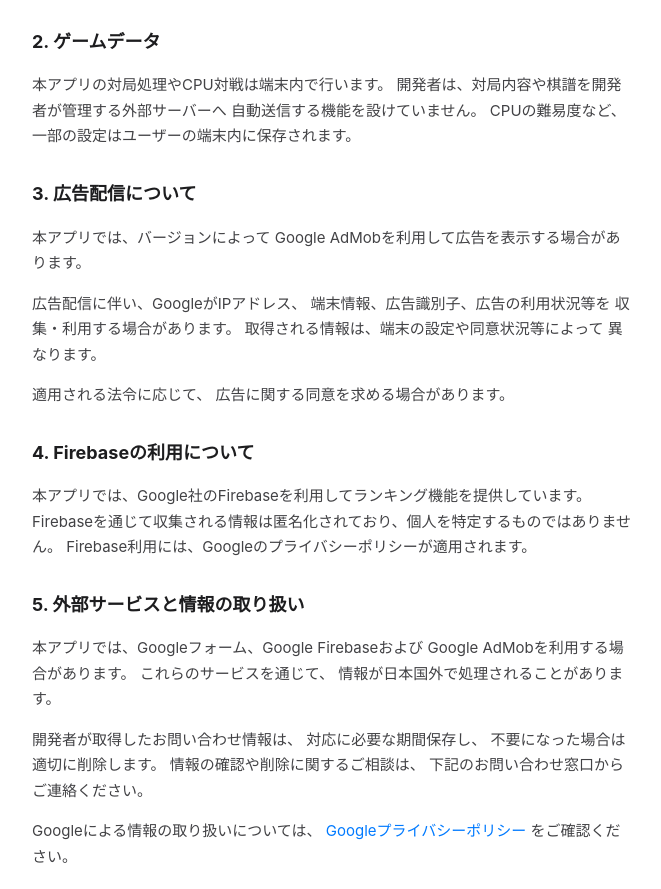
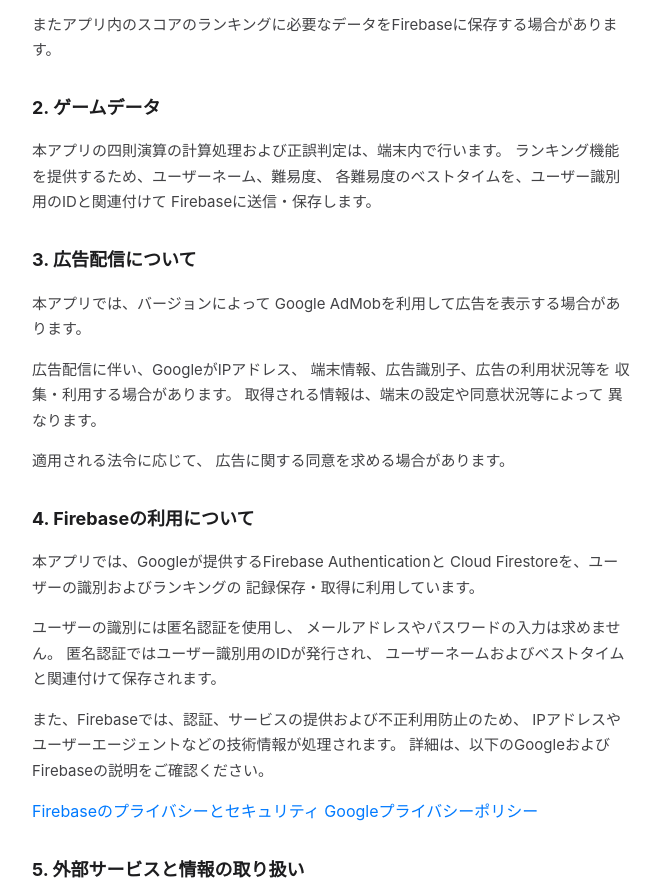
Before and after one commit to app0120333555/Nbasearithmetic, a plain HTML site: page privacy.html in a window 1280 px wide. Shown: the part 1200-2089 px from the top of the page, without its empty margins (308-969 px from the left). Drawn offline with Linux system fonts and the light colour scheme.

Commit message:
privacy.html

```diff
--- a/privacy.html
+++ b/privacy.html
@@ -118,13 +118,16 @@
         取得した情報は、お問い合わせへの回答、
         不具合への対応およびアプリの改善に利用します。
     </p>
+    <p>
+        またアプリ内のスコアのランキングに必要なデータをFirebaseに保存する場合があります。
+    </p>
 
     <h2>2. ゲームデータ</h2>
     <p>
-        本アプリの対局処理やCPU対戦は端末内で行います。
-        開発者は、対局内容や棋譜を開発者が管理する外部サーバーへ
-        自動送信する機能を設けていません。
-        CPUの難易度など、一部の設定はユーザーの端末内に保存されます。
+        本アプリの四則演算の計算処理および正誤判定は、端末内で行います。
+        ランキング機能を提供するため、ユーザーネーム、難易度、
+        各難易度のベストタイムを、ユーザー識別用のIDと関連付けて
+        Firebaseに送信・保存します。
     </p>
 
     <h2>3. 広告配信について</h2>
@@ -146,9 +149,27 @@
 
     <h2>4. Firebaseの利用について</h2>
     <p>
-        本アプリでは、Google社のFirebaseを利用してランキング機能を提供しています。
-        Firebaseを通じて収集される情報は匿名化されており、個人を特定するものではありません。
-        Firebase利用には、Googleのプライバシーポリシーが適用されます。
+        本アプリでは、Googleが提供するFirebase Authenticationと
+        Cloud Firestoreを、ユーザーの識別およびランキングの
+        記録保存・取得に利用しています。
+    </p>
+    <p>
+    ユーザーの識別には匿名認証を使用し、
+    メールアドレスやパスワードの入力は求めません。
+    匿名認証ではユーザー識別用のIDが発行され、
+    ユーザーネームおよびベストタイムと関連付けて保存されます。
+    </p>
+    <p>
+    また、Firebaseでは、認証、サービスの提供および不正利用防止のため、
+    IPアドレスやユーザーエージェントなどの技術情報が処理されます。
+    詳細は、以下のGoogleおよびFirebaseの説明をご確認ください。
+    </p>
+        <a href="https://firebase.google.com/support/privacy">
+            Firebaseのプライバシーとセキュリティ
+        </a>
+        <a href="https://policies.google.com/privacy?hl=ja">
+            Googleプライバシーポリシー
+        </a>
     </p>
 
     <h2>5. 外部サービスと情報の取り扱い</h2>
```
